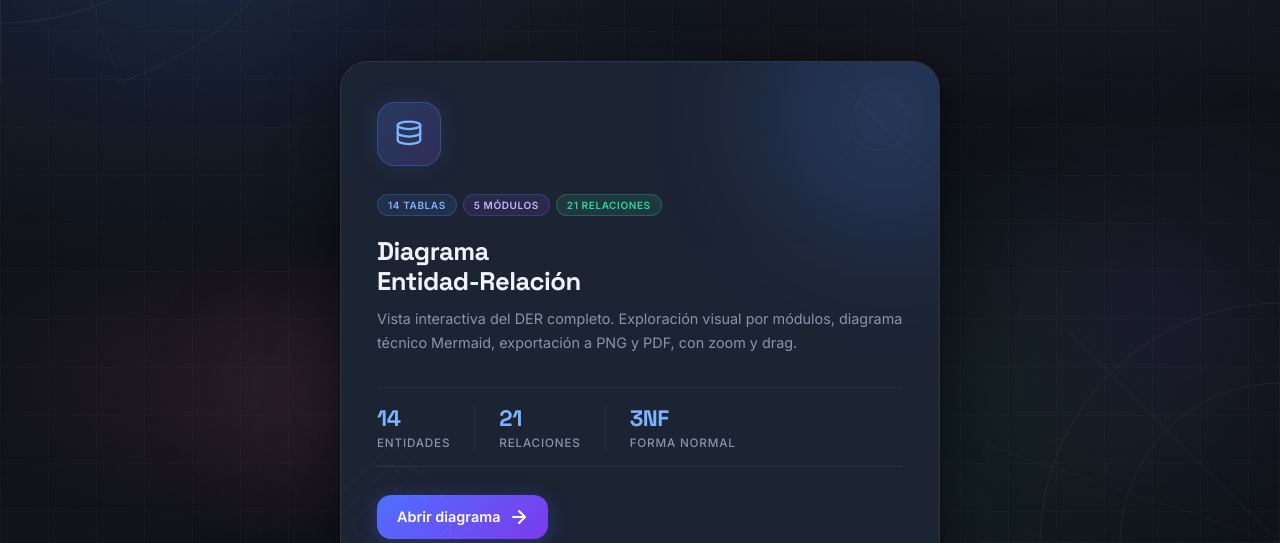
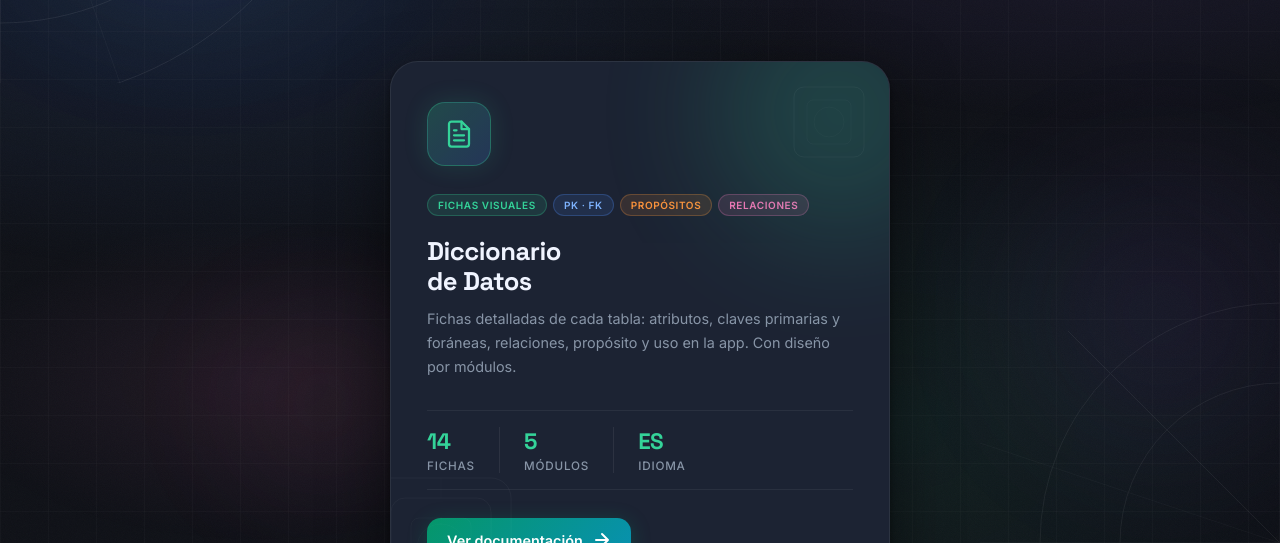
Before and after one commit to DevAuxi-Arg/mapaInteractivo, a plain HTML site: page index.html in a window 1280 px wide. Shown: the part 257-800 px from the top of the page. Drawn offline with Linux system fonts and the light colour scheme.

Commit message:
Primer commit local: archivos iniciales y cambios

```diff
--- a/index.html
+++ b/index.html
@@ -654,71 +654,72 @@
 
 
     <!-- Cards -->
-    <div class="cards-grid" style="width:600px;">
+    <div class="cards-grid" style="width:500px">
 
-      <!-- Card A: DER -->
-      <a class="card card-a" href="DER_mapa_cf7.html">
+      <!-- Card B: Docs -->
+      <a class="card card-b" href="DD_cf7.html">
         <div class="card-glow-orb" aria-hidden="true"></div>
 
-        <!-- Geo texture BG -->
         <svg class="card-geo" viewBox="0 0 160 160" fill="none" xmlns="http://www.w3.org/2000/svg" aria-hidden="true">
-          <polygon points="80,0 160,80 80,160 0,80" stroke="white" stroke-width="1" fill="none"/>
-          <polygon points="80,20 140,80 80,140 20,80" stroke="white" stroke-width="1" fill="none"/>
-          <polygon points="80,40 120,80 80,120 40,80" stroke="white" stroke-width="1" fill="none"/>
-          <circle cx="80" cy="80" r="60" stroke="white" stroke-width=".8" fill="none"/>
-          <circle cx="80" cy="80" r="38" stroke="white" stroke-width=".5" fill="none"/>
+          <rect x="10" y="10" width="140" height="140" rx="20" stroke="white" stroke-width="1" fill="none"/>
+          <rect x="30" y="30" width="100" height="100" rx="14" stroke="white" stroke-width="1" fill="none"/>
+          <rect x="50" y="50" width="60" height="60" rx="8" stroke="white" stroke-width=".8" fill="none"/>
+          <circle cx="80" cy="80" r="24" stroke="white" stroke-width=".6" fill="none"/>
+          <line x1="80" y1="10" x2="80" y2="150" stroke="white" stroke-width=".4"/>
+          <line x1="10" y1="80" x2="150" y2="80" stroke="white" stroke-width=".4"/>
         </svg>
         <svg class="card-geo-tr" viewBox="0 0 80 80" fill="none" xmlns="http://www.w3.org/2000/svg" aria-hidden="true">
-          <line x1="0" y1="0" x2="80" y2="80" stroke="white" stroke-width="1"/>
-          <line x1="40" y1="0" x2="80" y2="40" stroke="white" stroke-width=".7"/>
-          <line x1="0" y1="40" x2="40" y2="80" stroke="white" stroke-width=".7"/>
-          <circle cx="40" cy="40" r="28" stroke="white" stroke-width=".8" fill="none"/>
+          <rect x="5" y="5" width="70" height="70" rx="10" stroke="white" stroke-width="1" fill="none"/>
+          <rect x="18" y="18" width="44" height="44" rx="6" stroke="white" stroke-width=".7" fill="none"/>
+          <circle cx="40" cy="40" r="15" stroke="white" stroke-width=".6" fill="none"/>
         </svg>
 
         <div class="card-icon-wrap">
           <svg viewBox="0 0 24 24" fill="none" stroke="currentColor" stroke-width="1.8" stroke-linecap="round" stroke-linejoin="round">
-            <ellipse cx="12" cy="5" rx="9" ry="3"/>
-            <path d="M3 5v6c0 1.66 4.03 3 9 3s9-1.34 9-3V5"/>
-            <path d="M3 11v6c0 1.66 4.03 3 9 3s9-1.34 9-3v-6"/>
+            <path d="M14 2H6a2 2 0 0 0-2 2v16a2 2 0 0 0 2 2h12a2 2 0 0 0 2-2V8z"/>
+            <polyline points="14 2 14 8 20 8"/>
+            <line x1="16" y1="13" x2="8" y2="13"/>
+            <line x1="16" y1="17" x2="8" y2="17"/>
+            <polyline points="10 9 9 9 8 9"/>
           </svg>
         </div>
 
         <div class="card-chips">
-          <span class="chip chip-blue">14 Tablas</span>
-          <span class="chip chip-purple">5 Módulos</span>
-          <span class="chip chip-green">21 Relaciones</span>
+          <span class="chip chip-green">Fichas visuales</span>
+          <span class="chip chip-blue">PK · FK</span>
+          <span class="chip chip-orange">Propósitos</span>
+          <span class="chip chip-pink">Relaciones</span>
         </div>
 
-        <h2 class="card-title">Diagrama<br>Entidad-Relación</h2>
+        <h2 class="card-title">Diccionario<br>de Datos</h2>
         <p class="card-desc">
-          Vista interactiva del DER completo. Exploración visual por módulos, diagrama técnico Mermaid, exportación a PNG y PDF, con zoom y drag.
+          Fichas detalladas de cada tabla: atributos, claves primarias y foráneas, relaciones, propósito y uso en la app. Con diseño por módulos.
         </p>
 
         <div class="card-stats">
           <div class="stat-item">
             <span class="stat-val">14</span>
-            <span class="stat-lbl">Entidades</span>
+            <span class="stat-lbl">Fichas</span>
           </div>
           <div class="stat-sep"></div>
           <div class="stat-item">
-            <span class="stat-val">21</span>
-            <span class="stat-lbl">Relaciones</span>
+            <span class="stat-val">5</span>
+            <span class="stat-lbl">Módulos</span>
           </div>
           <div class="stat-sep"></div>
           <div class="stat-item">
-            <span class="stat-val">3NF</span>
-            <span class="stat-lbl">Forma normal</span>
+            <span class="stat-val">ES</span>
+            <span class="stat-lbl">Idioma</span>
           </div>
         </div>
 
         <span class="card-cta">
-          Abrir diagrama
+          Ver documentación
           <svg class="cta-arrow" viewBox="0 0 18 18" fill="none" stroke="currentColor" stroke-width="2" stroke-linecap="round" stroke-linejoin="round">
             <path d="M3 9h12M9 3l6 6-6 6"/>
           </svg>
         </span>
       </a>
-
 
 
     </div>
```
Also changed, not shown: DD_cf7.html (renamed from DER_docs_cf7.html).
